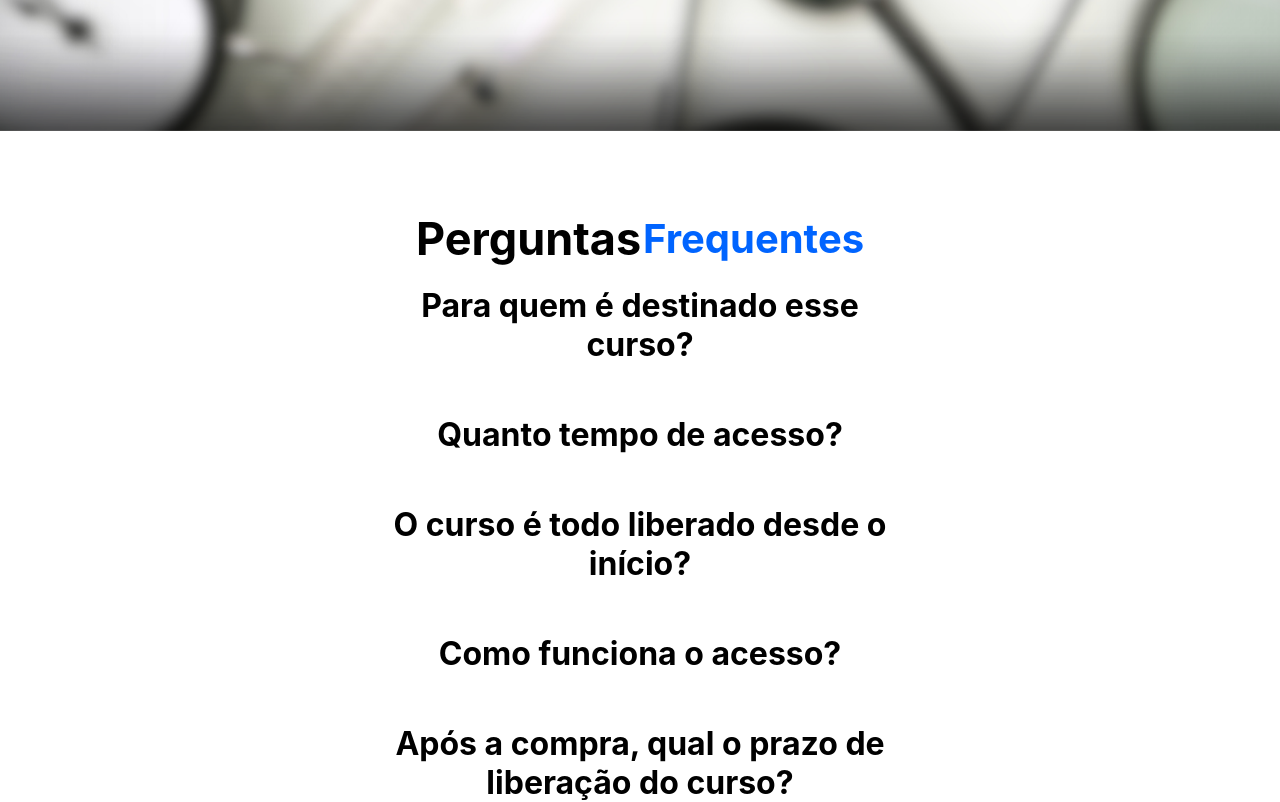
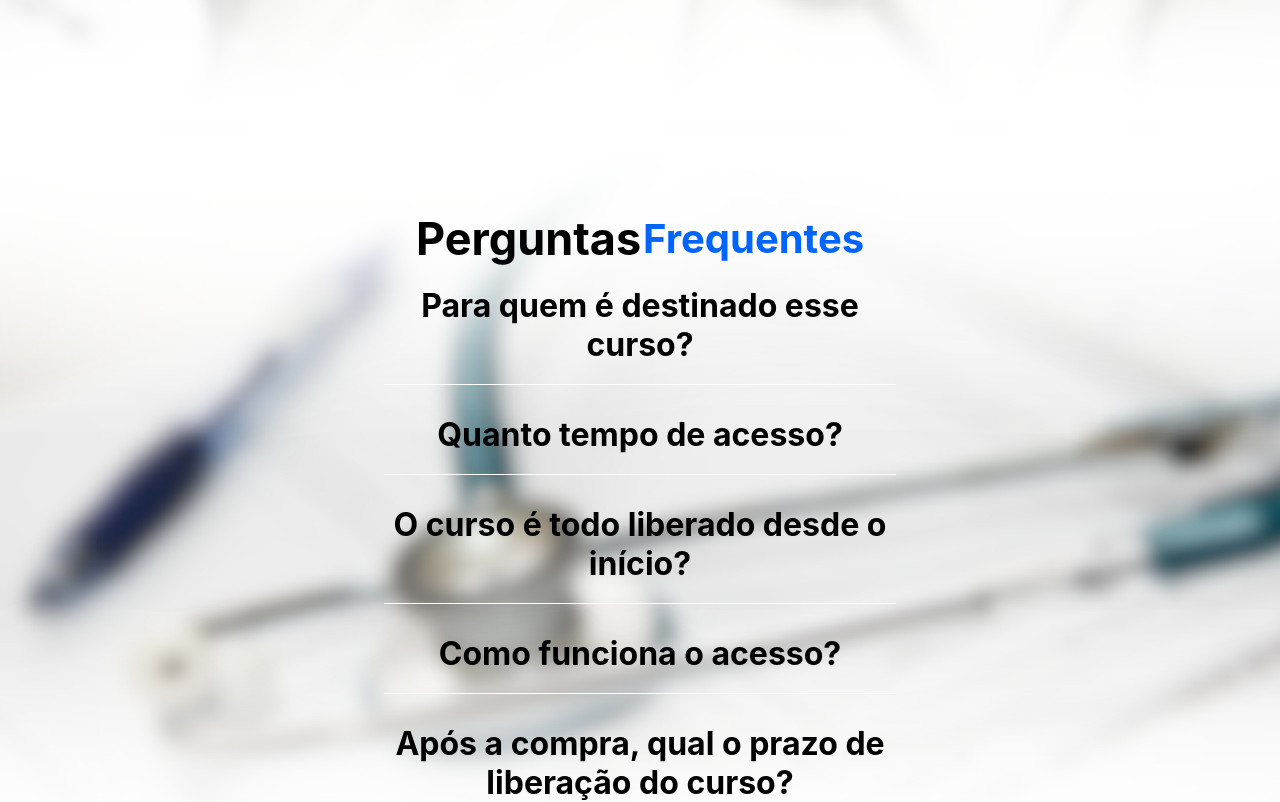
Before and after one commit to AlphaWebProjects/GTMED-Front, a React (Create React App) app: page / in a window 1280 px wide. Shown: the part 2680-3482 px from the top of the page. Built offline with nearby package versions, Linux system fonts and the light colour scheme.

Commit message:
commit b4 merge

```diff
--- a/src/Components/HomePage/Home/PerguntasHome.js
+++ b/src/Components/HomePage/Home/PerguntasHome.js
@@ -2,6 +2,7 @@ import styled from 'styled-components';
 import { useState } from 'react';
 import React from 'react';
 import { Fade,Slide } from 'react-awesome-reveal';
+import faqBackground from '../../../assets/images/faqBackground.png';
 export default function PerguntasHome() {
 
         const [selectedQuestion, setSelectedQuestion] = useState(null);
@@ -48,7 +49,9 @@ export default function PerguntasHome() {
 }
 
 const PageQuestionsContainer = styled.div`
-    background-color:#FFFFFF;
+  background-image: url(${faqBackground});
+  background-size: cover;
+  background-repeat: no-repeat;
     height: auto !important;
     display: flex;
     align-items: center;
@@ -87,6 +90,7 @@ const Answer = styled.div`
   border-bottom: 1px solid white;
   width:100%;
   margin-bottom: 10px;
+  font-weight: 500;
 `;
 
 const Title = styled.div`
```
Also changed, not shown: src/assets/images/backgroundSobreGTMED.png, src/assets/images/faqBackground.png (added).
